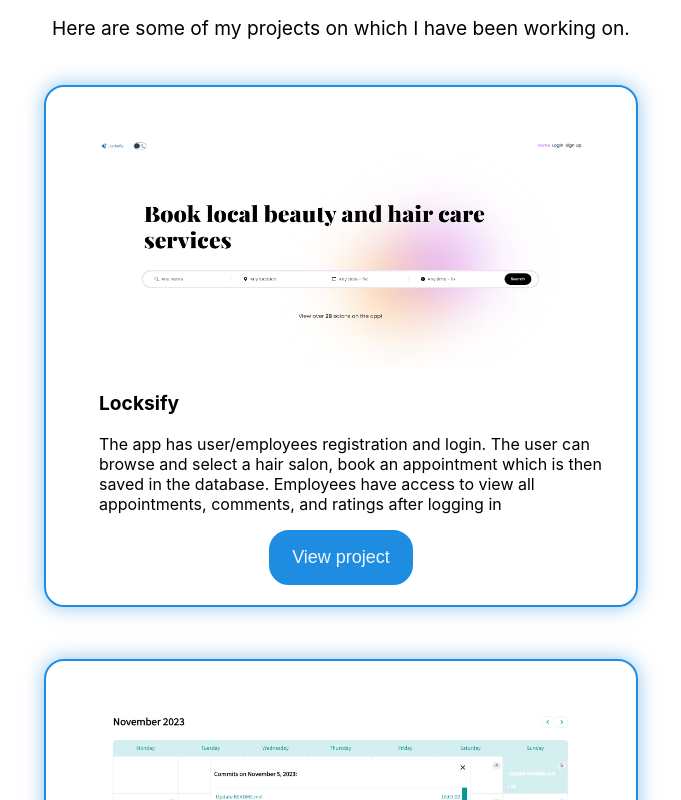
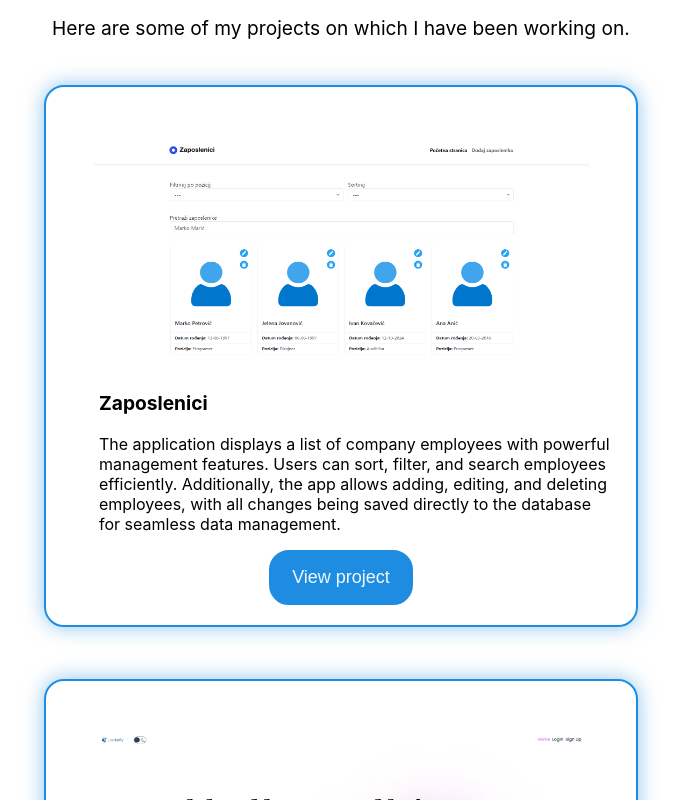
Before and after one commit to Adrijana1308/portfolio, a React (Create React App) app: page / in a window 1280 px wide. Shown: the part 2980-3780 px from the top of the page, without its empty margins (299-980 px from the left). Built offline with nearby package versions, Linux system fonts and the light colour scheme.

Commit message:
Added new project

```diff
--- a/src/components/Projects/Projects.js
+++ b/src/components/Projects/Projects.js
@@ -8,11 +8,19 @@ import project4 from "./images/project4.png";
 import project5 from "./images/project5.png";
 import project6 from "./images/project6.png";
 import locksify from "./images/locksify.png";
+import zaposlenici from "./images/zaposlenici.png";
 
 function Projects() {
   const { isOn } = useAppContext();
 
   const projectsData = [
+    {
+      image: zaposlenici,
+      title: "Zaposlenici",
+      description:
+        "The application displays a list of company employees with powerful management features. Users can sort, filter, and search employees efficiently. Additionally, the app allows adding, editing, and deleting employees, with all changes being saved directly to the database for seamless data management.",
+      url: "https://zaposlenici.netlify.app",
+    },
     {
       image: locksify,
       title: "Locksify",
```
Also changed, not shown: src/components/Projects/images/zaposlenici.png (added).
